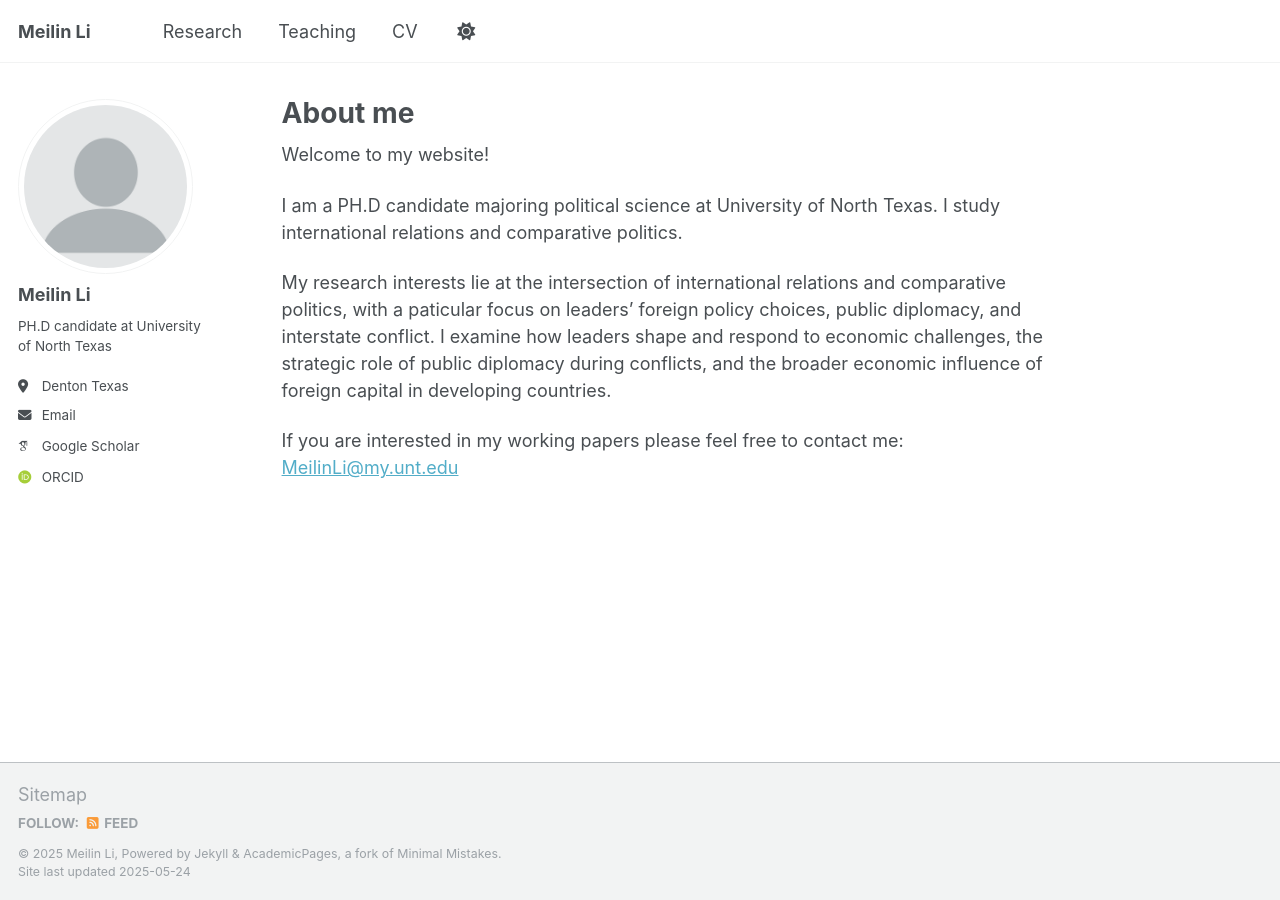
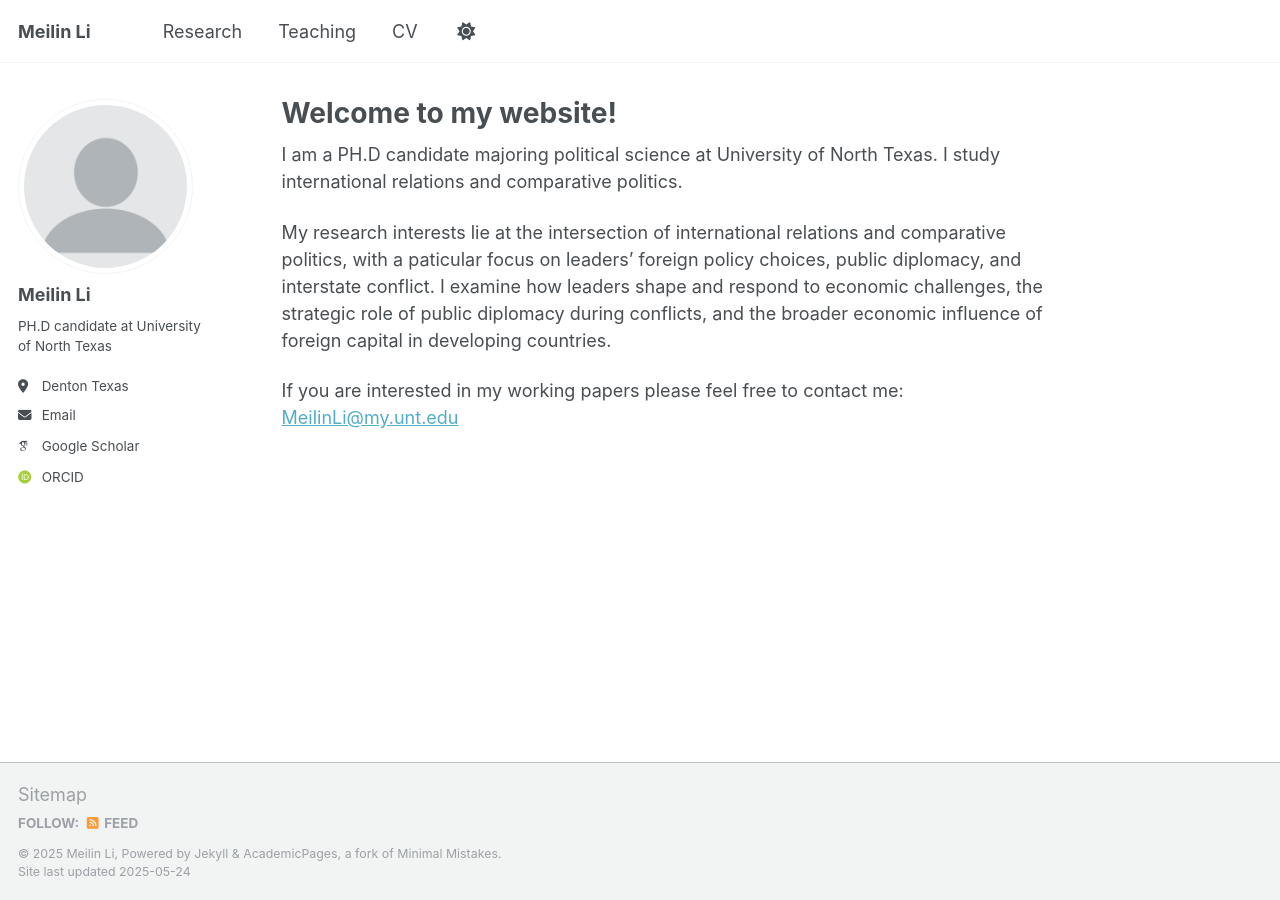
Before and after one commit to meilinlinet/meilinlinet.github.io, a Jekyll site: the page built from _pages/about.md, in a window 1280 px wide. Built offline with Jekyll 4.4.1, drawn with Linux system fonts in a browser that asks for light colours; some web fonts are replaced.

Commit message:
Update about.md

```diff
--- a/_pages/about.md
+++ b/_pages/about.md
@@ -1,15 +1,13 @@
 ---
 permalink: /
-title: "About me"
-excerpt: "About me"
+title: "Welcome to my website!"
+excerpt: "Welcome to my website!"
 author_profile: true
 redirect_from:
   - /about/
   - /about.html
 ---
 
-Welcome to my website!
-
 I am a PH.D candidate majoring political science at University of North Texas. I study international relations and comparative politics.
 
 My research interests lie at the intersection of international relations and comparative politics, with a paticular focus on leaders' foreign policy choices, public diplomacy, and interstate conflict. I examine how leaders shape and respond to economic challenges, the strategic role of public diplomacy during conflicts, and the broader economic influence of foreign capital in developing countries.
```
